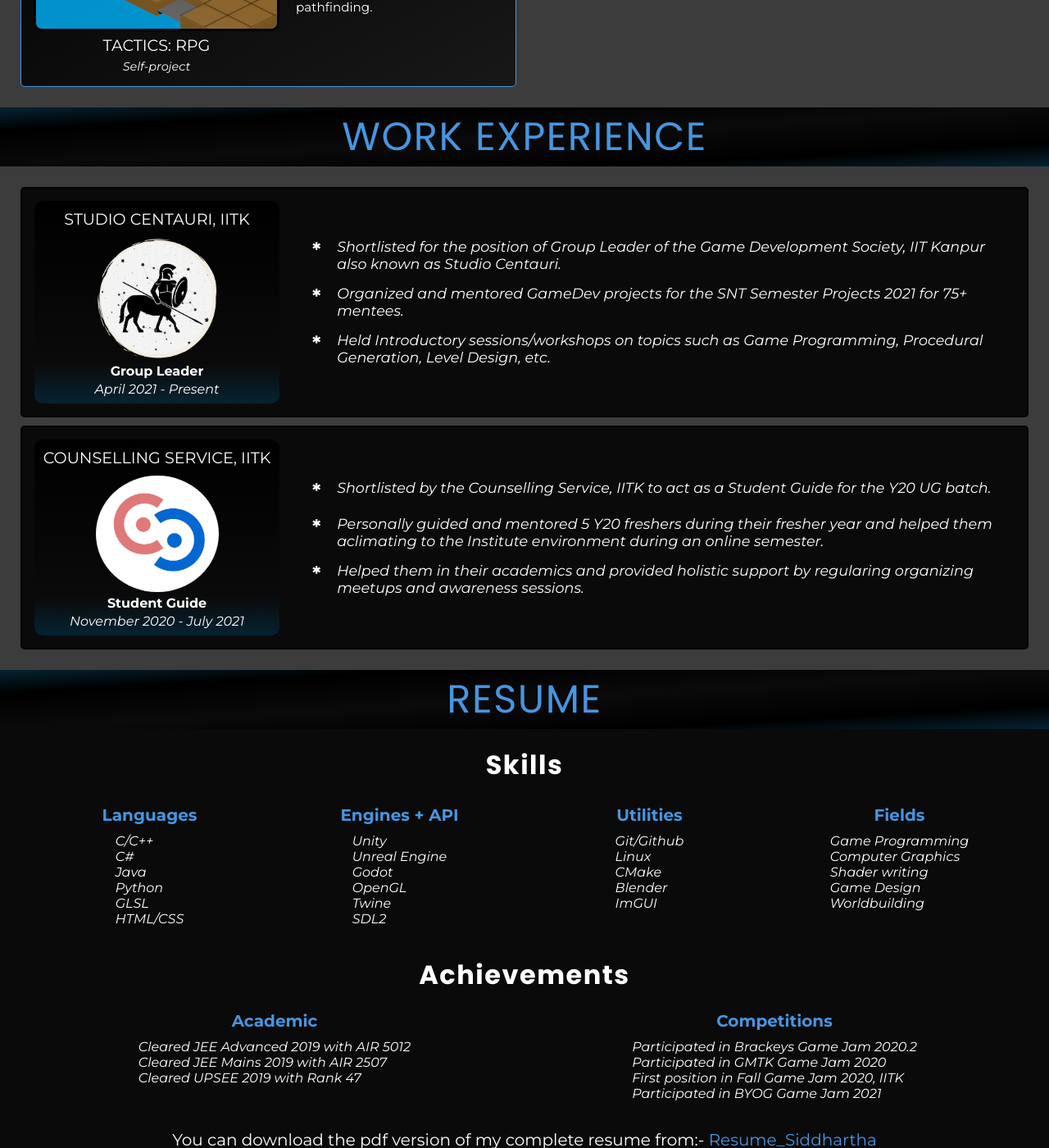
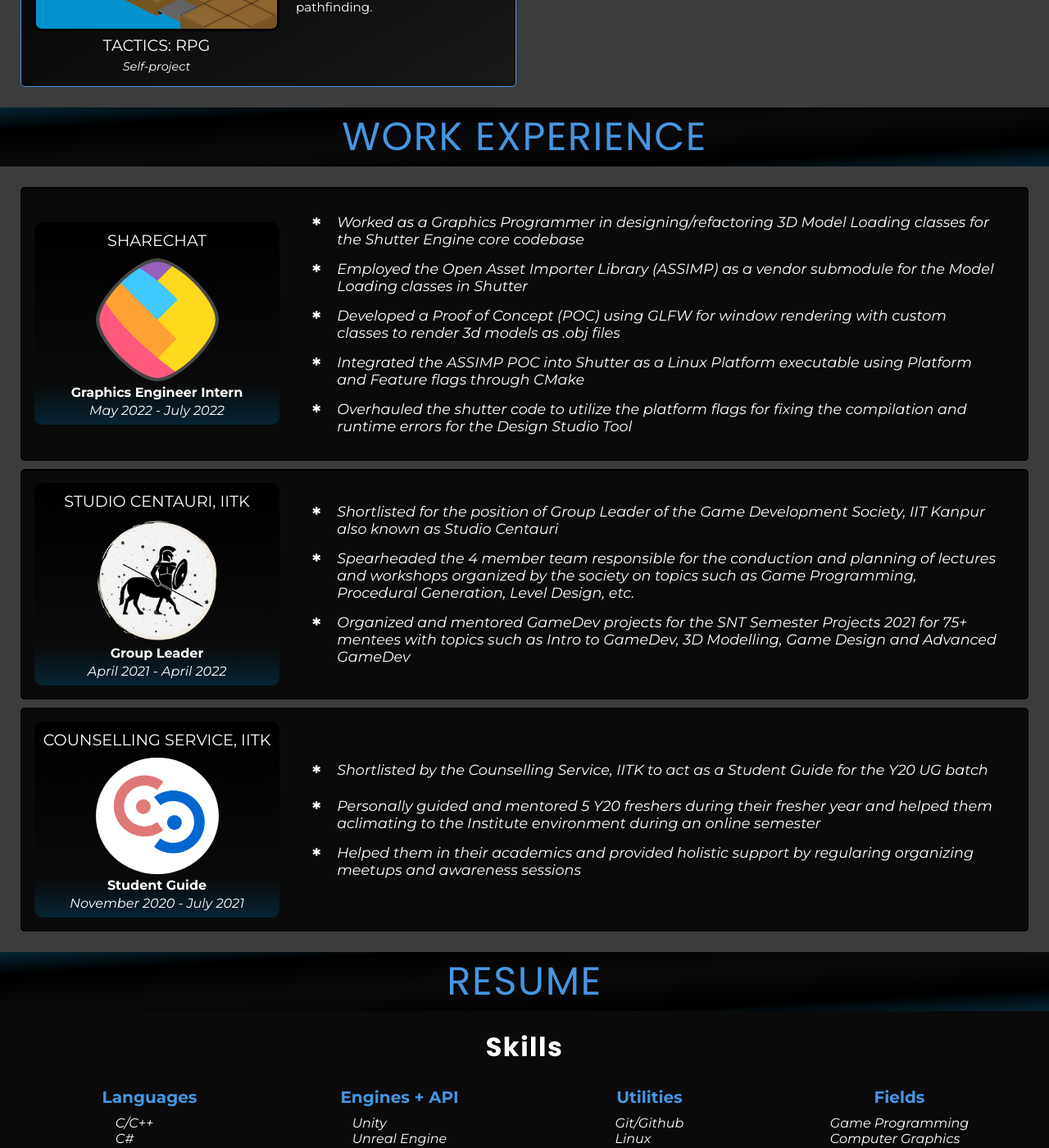
Before and after one commit to sps1112/sps1112.github.io, a Jekyll site: the page built from index.md, in a window 1280 px wide and 1400 px high, scrolled down 3146 px. Shown: the whole window at 82% size. Built offline with Jekyll 4.4.1, drawn with Linux system fonts in a browser that asks for light colours.

Commit message:
Update intern work

```diff
--- a/_data/work.yml
+++ b/_data/work.yml
@@ -1,12 +1,24 @@
+- company: "ShareChat"
+  logo: "/assets/logos/sharechat.png"
+  url: "https://sharechat.com/"
+  position: "Graphics Engineer Intern"
+  timeline: "May 2022 - July 2022"
+  tasks:
+    - task: "Worked as a Graphics Programmer in designing/refactoring 3D Model Loading classes for the Shutter Engine core codebase"
+    - task: "Employed the Open Asset Importer Library (ASSIMP) as a vendor submodule for the Model Loading classes in Shutter"
+    - task: "Developed a Proof of Concept (POC) using GLFW for window rendering with custom classes to render 3d models as .obj files"
+    - task: "Integrated the ASSIMP POC into Shutter as a Linux Platform executable using Platform and Feature flags through CMake"
+    - task: "Overhauled the shutter code to utilize the platform flags for fixing the compilation and runtime errors for the Design Studio Tool"
+
 - company: "Studio Centauri, IITK"
   logo: "/assets/logos/gamedev.png"
   url: "https://gds.sntiitk.in/"
   position: "Group Leader"
-  timeline: "April 2021 - Present"
+  timeline: "April 2021 - April 2022"
   tasks:
-    - task: "Shortlisted for the position of Group Leader of the Game Development Society, IIT Kanpur also known as Studio Centauri."
-    - task: "Organized and mentored GameDev projects for the SNT Semester Projects 2021 for 75+ mentees."
-    - task: "Held Introductory sessions/workshops on topics such as Game Programming, Procedural Generation, Level Design, etc."
+    - task: "Shortlisted for the position of Group Leader of the Game Development Society, IIT Kanpur also known as Studio Centauri"
+    - task: "Spearheaded the 4 member team responsible for the conduction and planning of lectures and workshops organized by the society on topics such as Game Programming, Procedural Generation, Level Design, etc."
+    - task: "Organized and mentored GameDev projects for the SNT Semester Projects 2021 for 75+ mentees with topics such as Intro to GameDev, 3D Modelling, Game Design and Advanced GameDev"
 
 - company: "Counselling Service, IITK"
   logo: "/assets/logos/cs.png"
@@ -14,6 +26,6 @@
   position: "Student Guide"
   timeline: "November 2020 - July 2021"
   tasks:
-    - task: "Shortlisted by the Counselling Service, IITK to act as a Student Guide for the Y20 UG batch."
-    - task: "Personally guided and mentored 5 Y20 freshers during their fresher year and helped them aclimating to the Institute environment during an online semester."
-    - task: "Helped them in their academics and provided holistic support by regularing organizing meetups and awareness sessions."
+    - task: "Shortlisted by the Counselling Service, IITK to act as a Student Guide for the Y20 UG batch"
+    - task: "Personally guided and mentored 5 Y20 freshers during their fresher year and helped them aclimating to the Institute environment during an online semester"
+    - task: "Helped them in their academics and provided holistic support by regularing organizing meetups and awareness sessions"
```
Also changed, not shown: assets/logos/sharechat.png (added).
